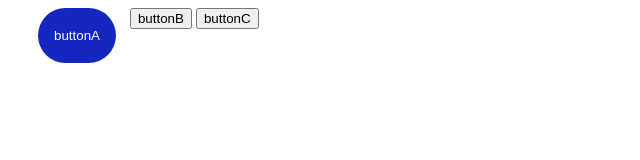
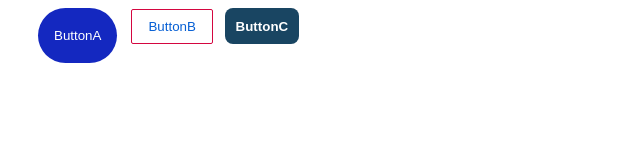
Before and after one commit to changDDAO/web-front, a plain HTML site: page html,css/6. buttons/index.html in a window 1280 px wide. Shown: the whole page, without its empty margins (0-640 px from the left). Drawn offline with Linux system fonts and the light colour scheme.

Commit message:
버튼 만들기

```diff
--- a/html,css/6.basic-06/index.html
+++ b/html,css/6. buttons/index.html
@@ -9,9 +9,9 @@
 </head>
 
 <body>
-    <button class="a-button">buttonA</button>
-    <button class="b-button">buttonB</button>
-    <button class="c-button">buttonC</button>
+    <button class="a-button">ButtonA</button>
+    <button class="b-button">ButtonB</button>
+    <button class="c-button">ButtonC</button>
 
 </body>
 
--- /dev/null
+++ b/html,css/6. buttons/styles.css
@@ -0,0 +1,58 @@
+.a-button {
+    background-color: rgb(20, 40, 192);
+    color:white;
+    border: none;
+    border-radius: 30px;
+    cursor: pointer;
+    margin-right: 10px;
+    margin-left: 30px;
+    padding-top: 20px;
+    padding-bottom: 20px;
+    padding-left: 16px;
+    padding-right: 16px;
+    transition: opacity 0.15s;
+    vertical-align: top;
+}
+.a-button:hover {
+    opacity: 0.7;
+}
+.a-button:active {
+    opacity: 0.3;
+}
+.b-button {
+    background-color: white;
+    border-color: rgb(212,6,64);
+    border-style: solid;
+    border-width: 1px;
+    color: rgb(6,95,212);
+    border-radius: 2px;
+    cursor: pointer;
+    padding-top: 9px;
+    padding-bottom: 9px;
+    padding-left: 16px;
+    padding-right: 16px;
+    transition: background-color 3s, color 0
+
+}
+.b-button:hover{
+    background-color: rgb(6,95,212);
+    color:white;
+}
+.b-button :active{
+    opacity: 0.7;
+}
+.c-button{
+    background-color: rgb(25, 69, 98);
+    color: white;
+    border: none;
+    height:36px;
+    width: 74px;
+    border-radius: 8px;
+    font-weight: bold;
+    cursor: pointer;
+    margin-left: 8px;
+    transition: all 1s ease-out;
+}
+.c-button:hover{
+    box-shadow: 5px, 5px, 10px, rgba(0, 0, 0, 0.5);
+}
--- a/html,css/6.basic-06/styles.css
+++ /dev/null
@@ -1,21 +0,0 @@
-.a-button {
-    background-color: rgb(20, 40, 192);
-    color:white;
-    border: none;
-    border-radius: 30px;
-    cursor: pointer;
-    margin-right: 10px;
-    margin-left: 30px;
-    padding-top: 20px;
-    padding-bottom: 20px;
-    padding-left: 16px;
-    padding-right: 16px;
-    transition: opacity 0.15s;
-    vertical-align: top;
-}
-.a-button:hover {
-    opacity: 0.7;
-}
-.a-button:active {
-    opacity: 0.3;
-}
```
